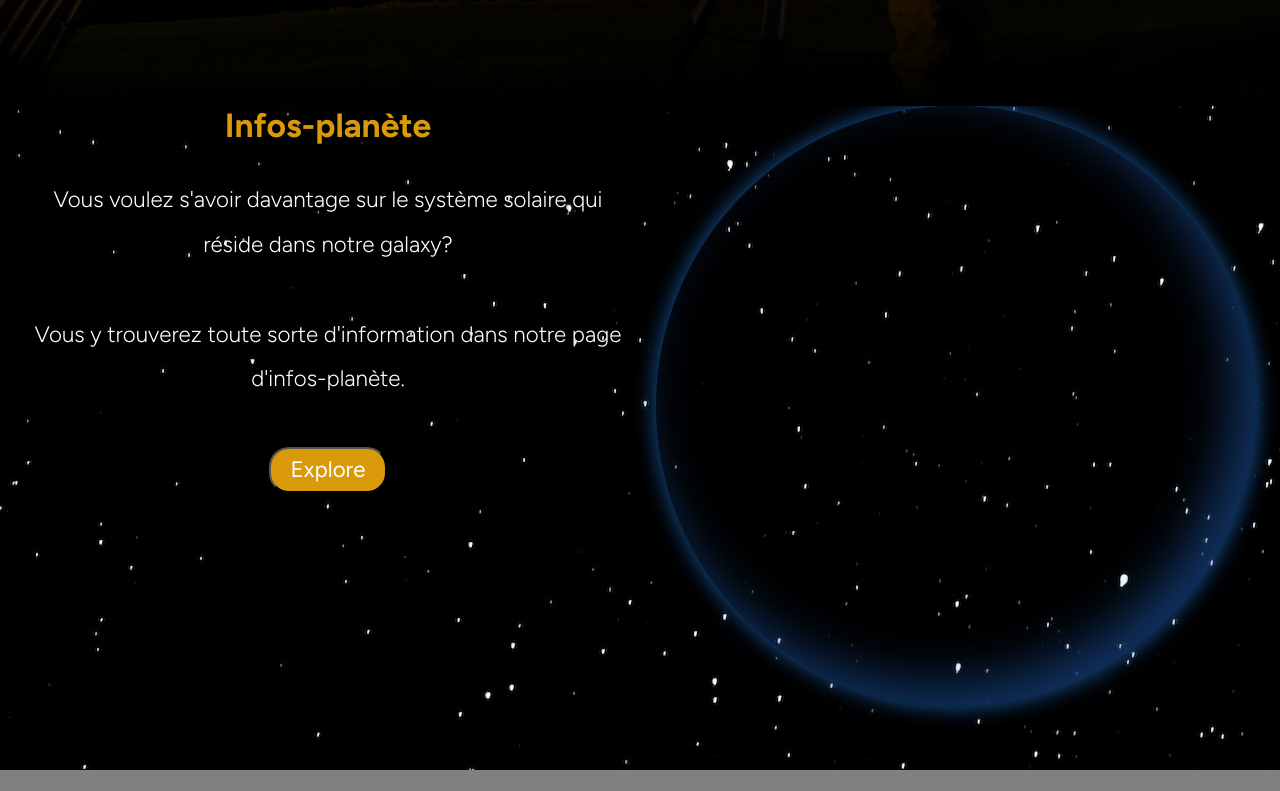
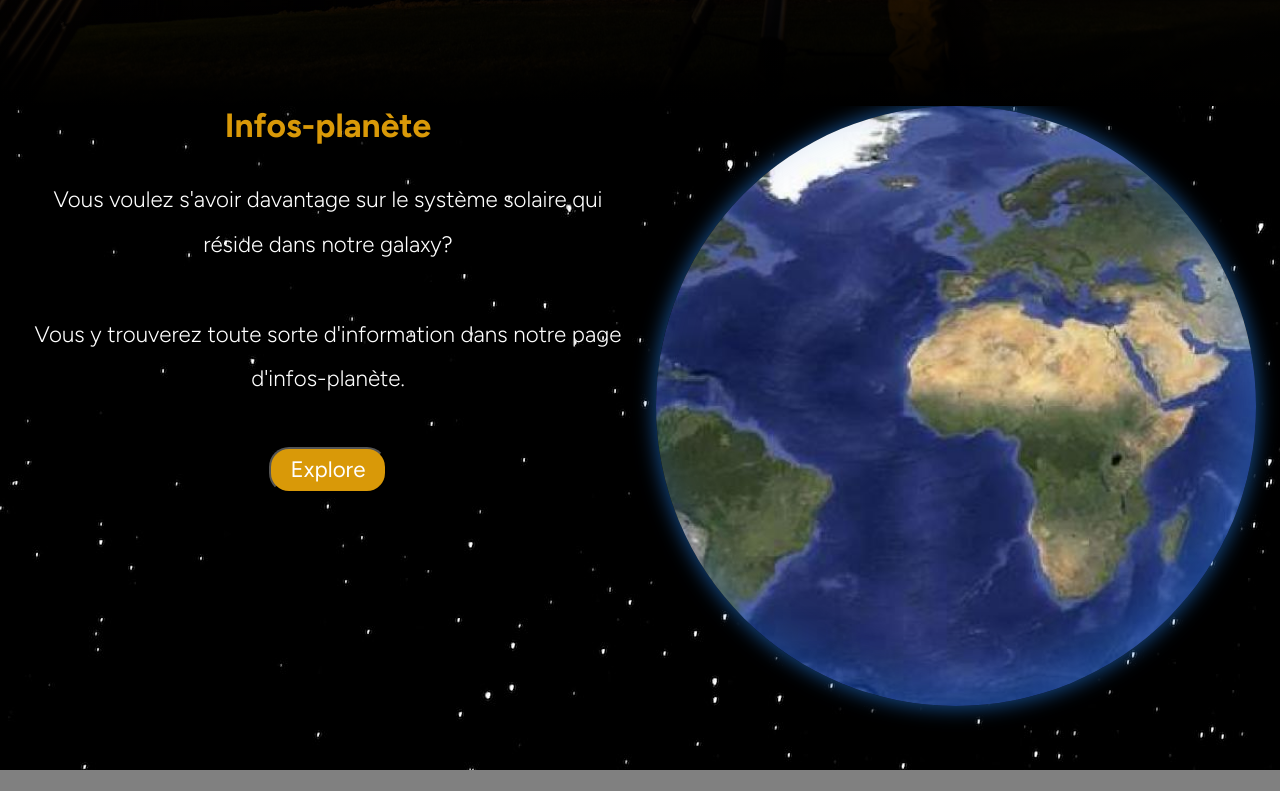
Before and after one commit to KevinKuch/TP_site_astronomie, a website: page index.html in a window 1280 px wide. Shown: the part 768-1559 px from the top of the page. Drawn offline with nearby package versions, Linux system fonts and the light colour scheme; the site is published under a folder, as on GitHub Pages, so addresses that start at the root find nothing.

Commit message:
Correction on image planet

```diff
--- a/css/style.css
+++ b/css/style.css
@@ -300,7 +300,7 @@ section#explore .planet-terre-accueil {
   bottom: 0;
   left: 0;
   right: 0;
-  background-image: url(/medias/image-terre.jpeg);
+  background-image: url(../medias/image-terre.jpeg);
   border-radius: 50%;
   background-size: cover;
   box-shadow: -20px -20px 50px 2px rgba(35, 105, 204, 0.473) inset, 0 0 20px 2px rgba(34, 122, 222, 0.618);
--- a/less/accueil.less
+++ b/less/accueil.less
@@ -181,7 +181,7 @@ section#explore {
         bottom: 0;
         left: 0;
         right: 0;
-        background-image: url(/medias/image-terre.jpeg);
+        background-image: url(../medias/image-terre.jpeg);
         border-radius: 50%;
         background-size: cover;
         box-shadow: -20px -20px 50px 2px rgba(35, 105, 204, 0.473) inset, 0 0 20px 2px rgba(34, 122, 222, 0.618);
```
